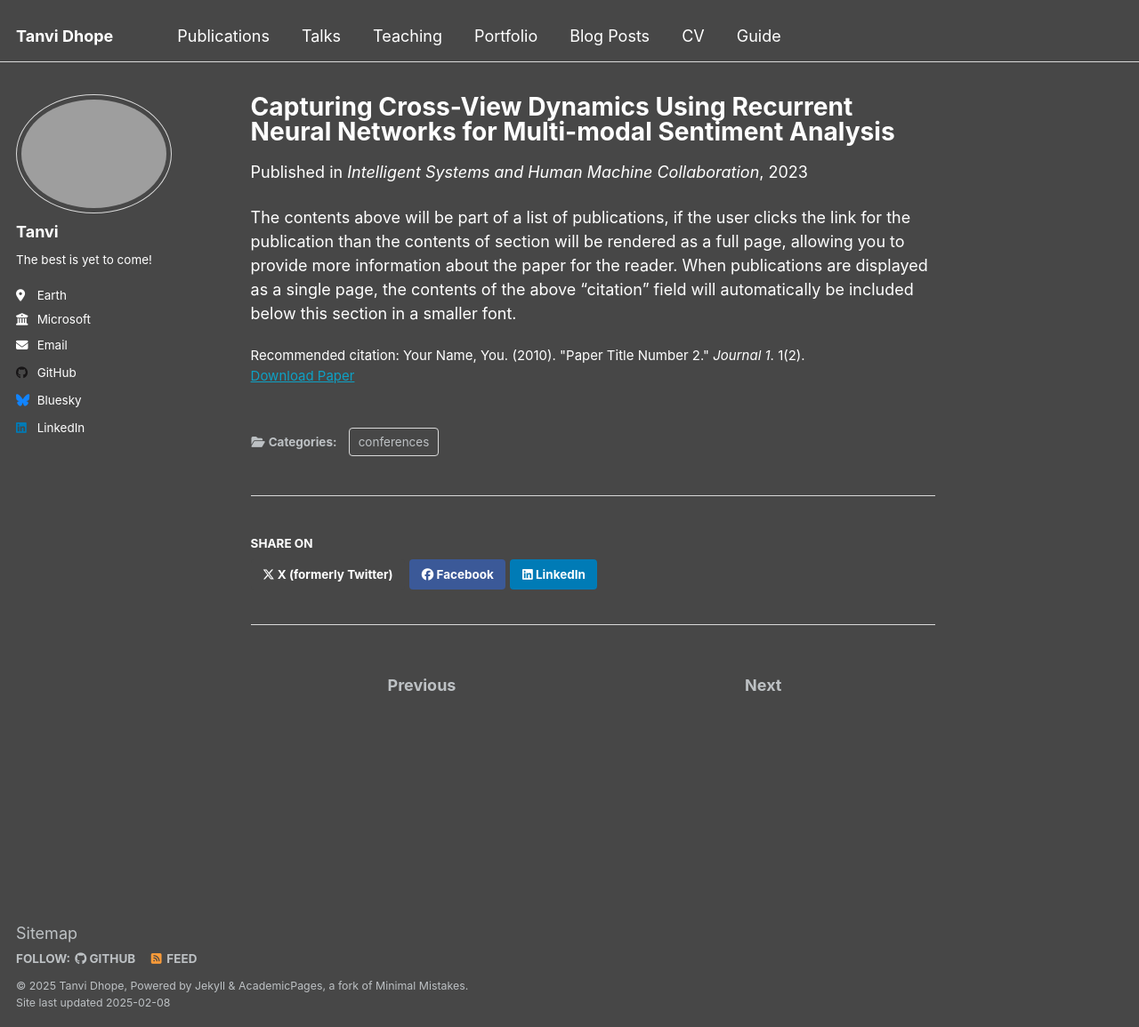
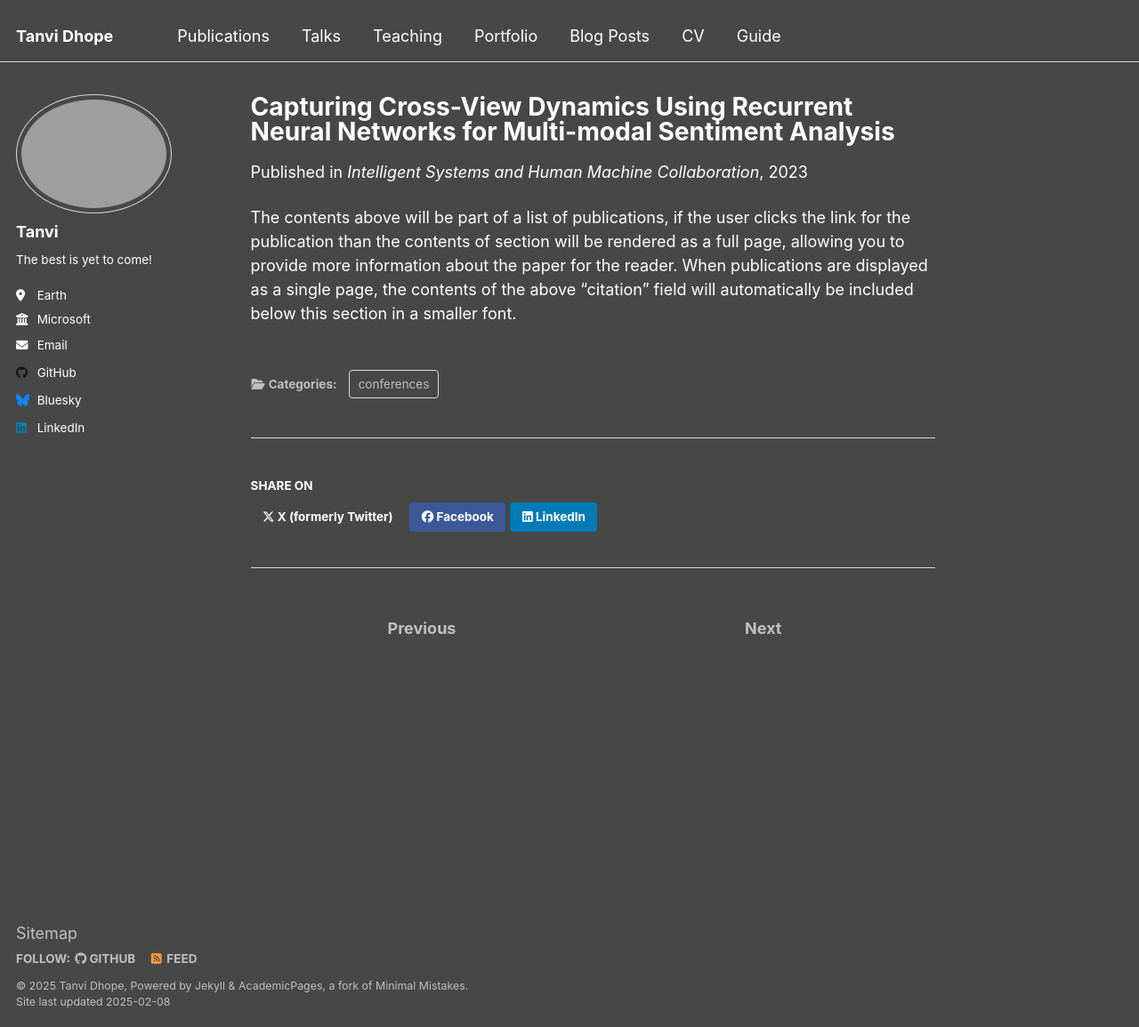
Before and after one commit to tanvidhope/tanvidhope.github.io, a Jekyll site: the page built from _publications/2010-10-01-paper-title-number-2.md, in a window 1280 px wide and 1155 px high. Shown: the whole window at 89% size. Built offline with Jekyll 4.4.1, drawn with Linux system fonts in a browser that asks for light colours.

Commit message:
Update 2010-10-01-paper-title-number-2.md

```diff
--- a/_publications/2010-10-01-paper-title-number-2.md
+++ b/_publications/2010-10-01-paper-title-number-2.md
@@ -7,7 +7,6 @@
 date: 2023-03-30
 venue: 'Intelligent Systems and Human Machine Collaboration'
 paperurl: 'https://link.springer.com/chapter/10.1007/978-981-19-8477-8_20'
-citation: 'Your Name, You. (2010). &quot;Paper Title Number 2.&quot; <i>Journal 1</i>. 1(2).'
 ---
 
 The contents above will be part of a list of publications, if the user clicks the link for the publication than the contents of section will be rendered as a full page, allowing you to provide more information about the paper for the reader. When publications are displayed as a single page, the contents of the above "citation" field will automatically be included below this section in a smaller font.
```
